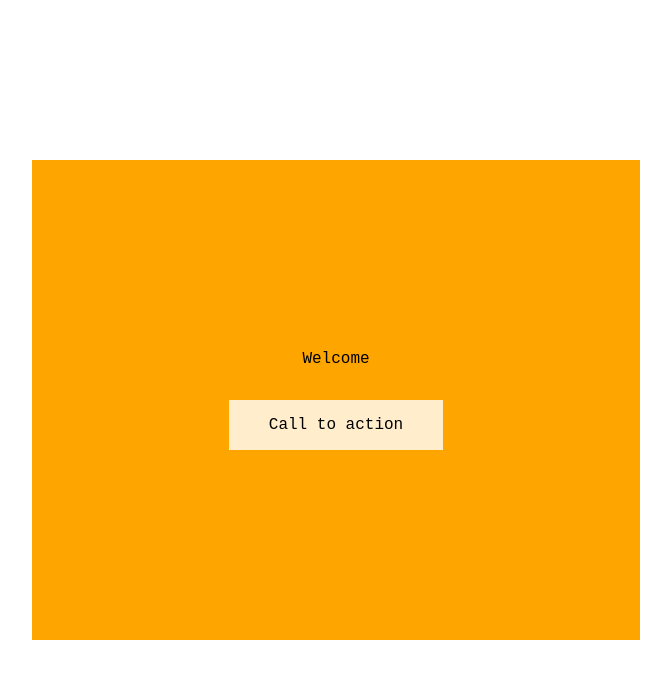
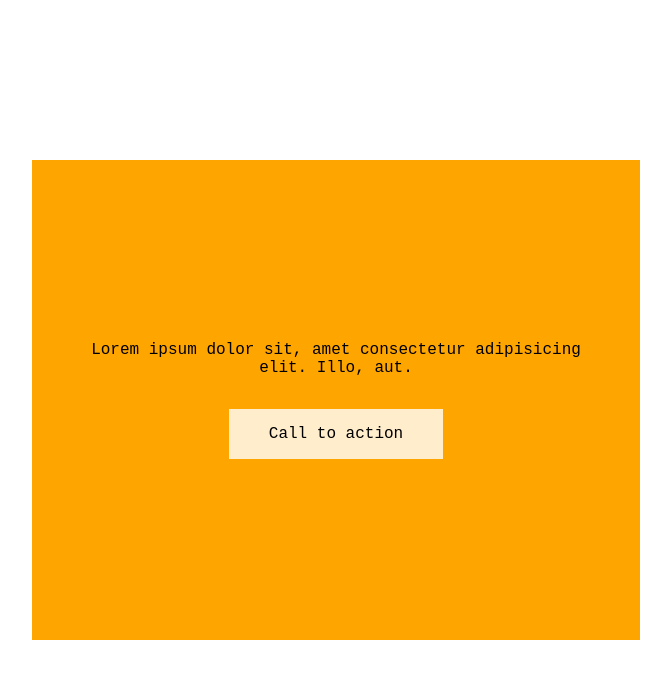
Before and after one commit to erdemuslu/react-uzerine, a React (Vite) app: page / in a window 1280 px wide. Both pictures are taken after a click on the button "Call to action". Shown: the top 678 px of the page, without its empty margins (304-975 px from the left). Built offline with nearby package versions, Linux system fonts and the light colour scheme.

Commit message:
created style state in main store

```diff
--- a/src/App.jsx
+++ b/src/App.jsx
@@ -1,23 +1,16 @@
-import React, { useState } from 'react'
+import React from 'react'
 
 // load store
 import Store from './store/Store';
 
 // load components
-import Welcome from './components/Welcome';
-import Article from './components/Article';
+import Wrapper from './components/Wrapper';
 
 function App() {
-  const [components] = useState([
-    <Welcome />, <Article />
-  ]);
-
   return (
     <Store>
       <div className="container" role="main">
-        <div role="main" className="wrapper">
-          { components[0] }
-        </div>
+        <Wrapper />
       </div>
     </Store>
   )
--- /dev/null
+++ b/src/actions/updateIndex.js
@@ -0,0 +1,3 @@
+const updateIndex = val => ({ type: 'updateIndex', val })
+
+export default updateIndex;
--- a/src/actions/updateName.js
+++ /dev/null
@@ -1 +0,0 @@
-export const updateName = () => ({ type: 'updateName' })
--- /dev/null
+++ b/src/actions/updateStyle.js
@@ -0,0 +1,3 @@
+const updateStyle = val => ({ type: 'updateStyle', val })
+
+export default updateStyle;
--- a/src/components/Article.jsx
+++ b/src/components/Article.jsx
@@ -1,11 +1,20 @@
-import React from 'react';
+import React, { useContext } from 'react';
+
+// load main context
+import { MainContext } from '../store/Store';
 
 // load components
 import Button from './shared/Button';
 
 function Article() {
+  const { state } = useContext(MainContext);
+
   return (
-    <div role="main" className="box">
+    <div
+      role="main"
+      className="box article"
+      style={state.style}
+    >
       Lorem ipsum dolor sit, amet consectetur adipisicing elit. Illo, aut.
       <Button
         text="Call to action"
--- a/src/components/Welcome.jsx
+++ b/src/components/Welcome.jsx
@@ -1,11 +1,20 @@
-import React from 'react';
+import React, { useContext } from 'react';
+
+// load main context
+import { MainContext } from '../store/Store';
 
 // load components
 import Button from './shared/Button';
 
 function Welcome() {
+  const { state } = useContext(MainContext);
+
   return (
-    <div role="main" className="box">
+    <div
+      role="main"
+      className="box welcome"
+      style={state.style}
+    >
       Welcome
       <Button
         text="Call to action"
--- /dev/null
+++ b/src/components/Wrapper.jsx
@@ -0,0 +1,24 @@
+import React, { useState, useContext } from 'react'
+
+// load main context
+import { MainContext } from '../store/Store';
+
+// load components
+import Welcome from './Welcome';
+import Article from './Article';
+
+function Wrapper() {
+  const { state } = useContext(MainContext);
+
+  const [components] = useState([
+    <Welcome />, <Article />
+  ]);
+
+  return (
+    <div role="main" className="wrapper">
+      { components[state.index] }
+    </div>
+  )
+}
+
+export default Wrapper;
--- a/src/components/shared/Button.jsx
+++ b/src/components/shared/Button.jsx
@@ -1,10 +1,41 @@
-import React from 'react';
+import React, { useContext } from 'react';
 import { string } from 'prop-types';
 
+// load main context
+import { MainContext } from '../../store/Store';
+
+// load action
+import updateIndex from '../../actions/updateIndex';
+import updateStyle from '../../actions/updateStyle';
+
 function Button({ text }) {
+  const { state, dispatch } = useContext(MainContext);
+
   // handle animation
   const handle = () => {
-    console.log('button clicked')
+    // first animation
+    dispatch(updateStyle({
+      transform: 'translateX(-100%)',
+      opacity: 0
+    }));
+
+    // second animation
+    setTimeout(() => {
+      dispatch(updateIndex(state.index + 1))
+      // redefine style
+      dispatch(updateStyle({
+        transform: 'translateX(100%)',
+        opacity: 0
+      }));
+
+      setTimeout(() => {
+        // reagain animation
+        dispatch(updateStyle({
+          transform: 'translateX(0)',
+          opacity: 1
+        }));
+      }, 10);
+    }, 320);
   }
 
   return (
--- /dev/null
+++ b/src/reducer/mainReducer.js
@@ -0,0 +1,10 @@
+export default function mainReducer(state, action) {
+  switch (action.type) {
+    case 'updateIndex':
+      return { ...state, index: action.val };
+    case 'updateStyle':
+      return { ...state, style: action.val };
+    default:
+      return state
+  }
+}
--- a/src/reducer/userReducer.js
+++ /dev/null
@@ -1,9 +0,0 @@
-export default function userReducer(state, action) {
-  switch (action.type) {
-    case 'updateName':
-      state[0].name = 'Bekir'
-      return [...state]
-    default:
-      return state
-  }
-}
--- a/src/store/Store.js
+++ b/src/store/Store.js
@@ -2,30 +2,28 @@ import React, { createContext, useReducer } from 'react'
 import { node } from 'prop-types'
 
 // load reducers
-import userReducer from '../reducer/userReducer'
+import mainReducer from '../reducer/mainReducer'
 
 // craete initial payload
-const users = [
-  {
-    name: 'Algun',
-    title: 'developer'
-  },
-  {
-    name: 'Ahmet',
-    title: 'developer'
+const payload = {
+  index: 0,
+  style: {
+    transform: 'translateX(0)',
+    opacity: 1
   }
-]
+}
 
 // create context
-export const MainContext = createContext(users);
+export const MainContext = createContext(payload);
 
 // create Store
 function Store({ children }) {
-  const [state, dispatch] = useReducer(userReducer, users);
+  const [state, dispatch] = useReducer(mainReducer, payload);
   const value = { state, dispatch };
+
   return (
     <MainContext.Provider value={value}>
-      {children}
+      { children }
     </MainContext.Provider>
   )
 }
--- a/src/style/main.sass
+++ b/src/style/main.sass
@@ -34,6 +34,12 @@ body
   justify-content: center
   width: 100%
   height: 100%
+  text-align: center
+  padding-left: 2em
+  padding-right: 2em
+  transform: translateX(100%)
+  opacity: 0
+  transition: transform .32s linear 0s, opacity .32s linear 0s
 
   button
     margin-top: 2em
```
